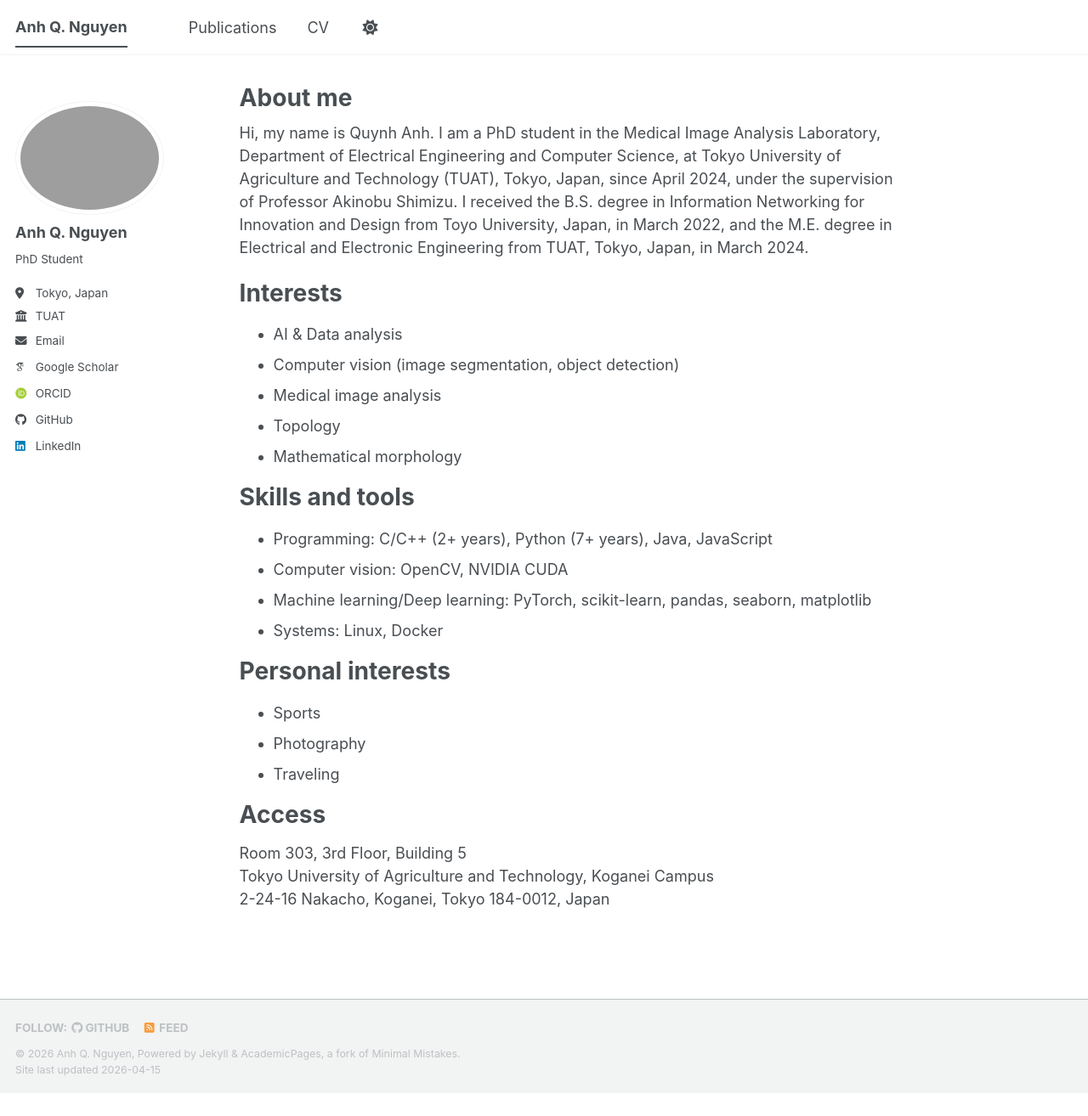
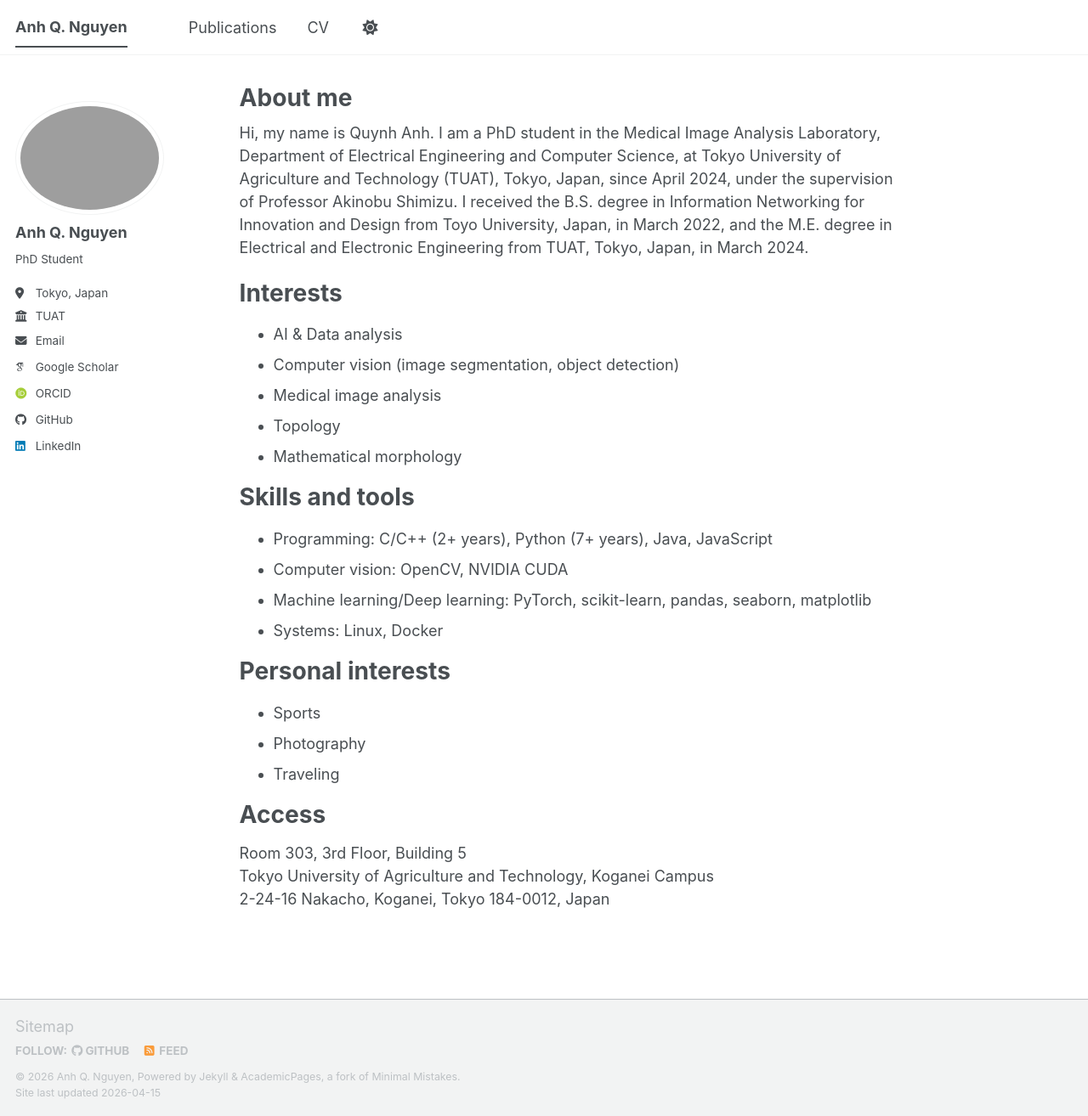
Before and after one commit to nguyenqanh/nguyenqanh.github.io, a Jekyll site: the page built from _pages/about.md, in a window 1280 px wide and 1314 px high. Shown: the whole window at 85% size. Built offline with Jekyll 4.4.1, drawn with Linux system fonts in a browser that asks for light colours; some web fonts are replaced; a script bundle is joined from its source files by our own code; library files that are not in the unit come from our copies.

Commit message:
Update main.scss

```diff
--- a/assets/css/main.scss
+++ b/assets/css/main.scss
@@ -41,7 +41,3 @@
     "vendor/font-awesome/solid",
     "vendor/font-awesome/brands"
 ;
-
-.page__footer a[href*="sitemap"] {
-  display: none !important;
-}
```
